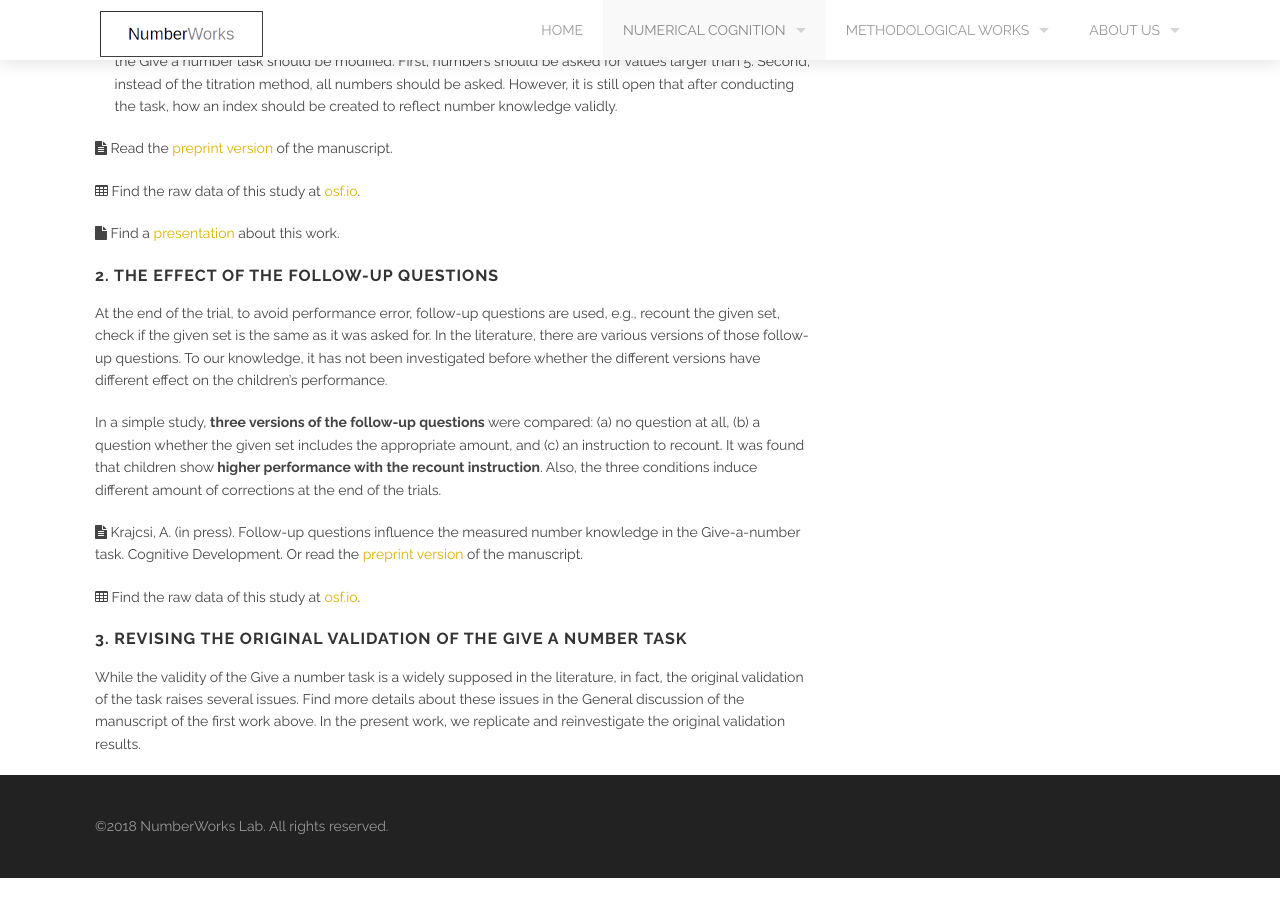
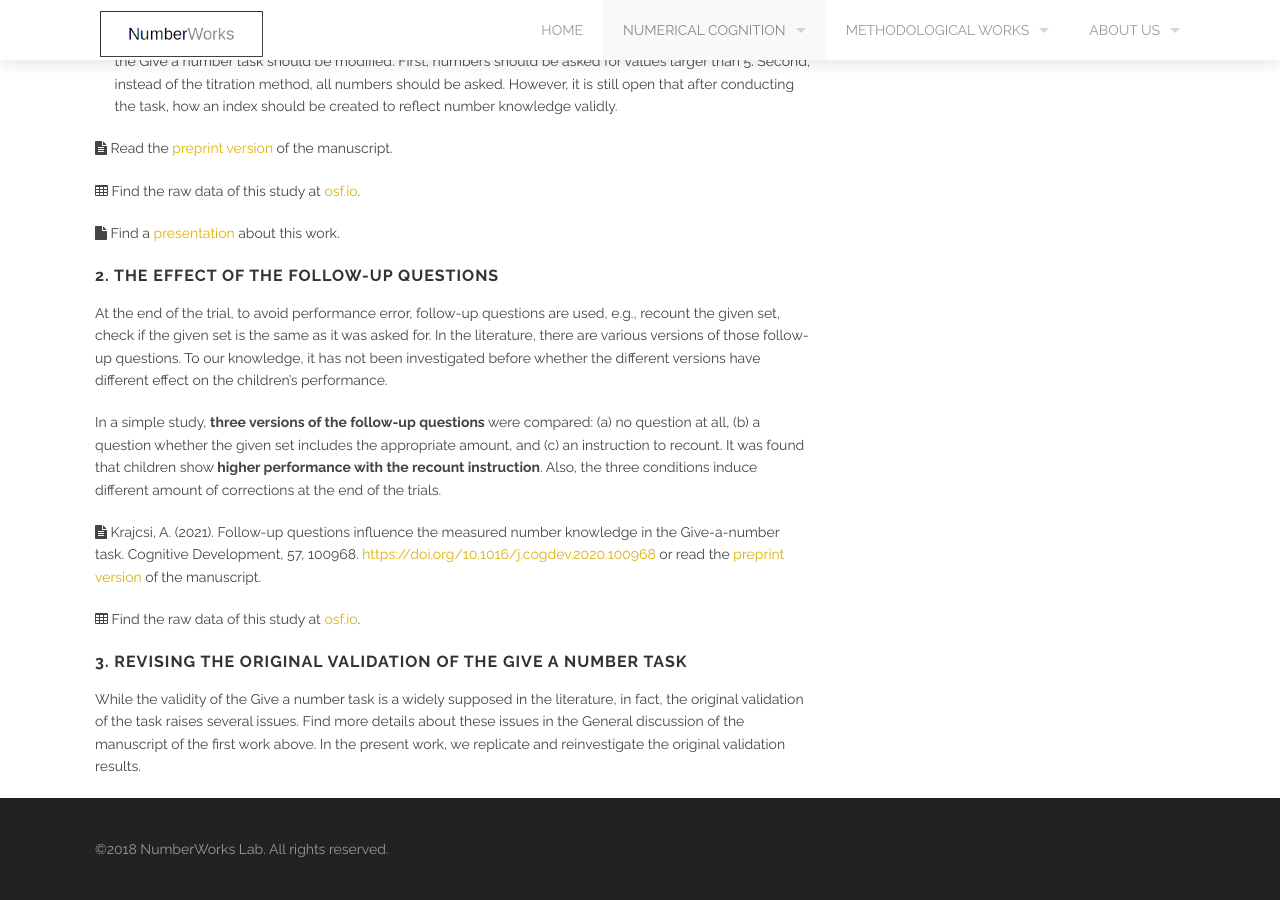
Before and after one commit to theNumberWorks/numberworks_website, a Jekyll site: the page built from the_give_a_number_task_revisited.md, in a window 1280 px wide and 900 px high, scrolled down 818 px. Built offline with Jekyll 4.4.1, drawn with Linux system fonts in a browser that asks for light colours; before the commit the page ends 1696 px from its top, so only the background shows below that.

Commit message:
Update the_give_a_number_task_revisited.md

```diff
--- a/the_give_a_number_task_revisited.md
+++ b/the_give_a_number_task_revisited.md
@@ -31,7 +31,7 @@ At the end of the trial, to avoid performance error, follow-up questions are use
 
 In a simple study, **three versions of the follow-up questions** were compared: (a) no question at all, (b) a question whether the given set includes the appropriate amount, and (c) an instruction to recount. It was found that children show **higher performance with the recount instruction**. Also, the three conditions induce different amount of corrections at the end of the trials.
 
-<i class='fa fa-file-text'></i> Krajcsi, A. (in press). Follow-up questions influence the measured number knowledge in the Give-a-number task. Cognitive Development. Or read the [preprint version](https://psyarxiv.com/fky69) of the manuscript.
+<i class='fa fa-file-text'></i> Krajcsi, A. (2021). Follow-up questions influence the measured number knowledge in the Give-a-number task. Cognitive Development, 57, 100968. [https://doi.org/10.1016/j.cogdev.2020.100968](https://doi.org/10.1016/j.cogdev.2020.100968) or read the [preprint version](https://psyarxiv.com/fky69) of the manuscript.
 
 <i class='fa fa-table'></i> Find the raw data of this study at [osf.io](https://osf.io/584y3/).
 
```
